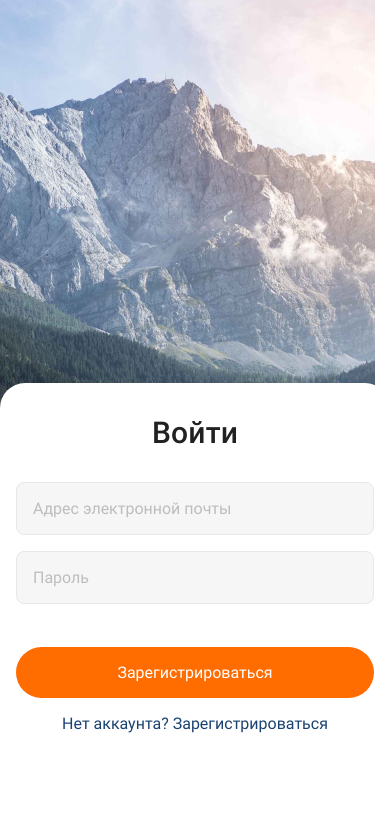
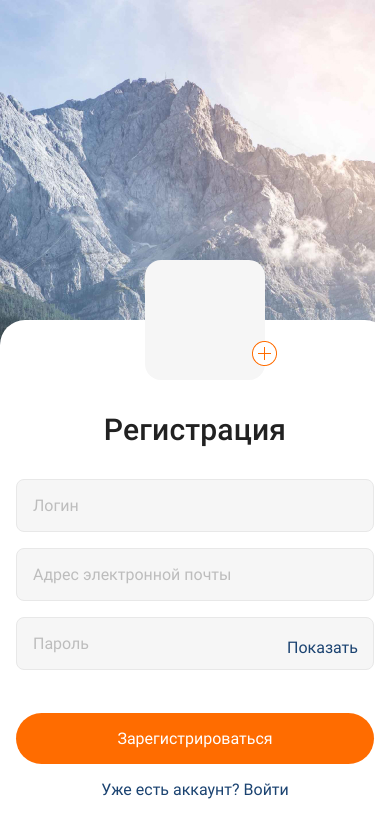
Before and after one commit to OrlyanSKY/react-nativ-hw-5, a React Native app: screen / in a window 390 px wide. Shown: the top 836 px of the page. Built offline with nearby package versions, Linux system fonts and the light colour scheme.

Commit message:
add focused inputs

```diff
--- a/App.js
+++ b/App.js
@@ -9,19 +9,19 @@ import {
 import { useEffect } from "react";
 import { useFonts } from "expo-font";
 import * as SplashScreen from "expo-splash-screen";
-// import RegistrationScreen from "./Screens/RegistrationScreen";
-import LoginScreen from "./Screens/LoginScreen";
+import RegistrationScreen from "./Screens/RegistrationScreen";
+// import LoginScreen from "./Screens/LoginScreen";
 
 export default function App() {
-  useEffect(() => {
-    const onRotate = () => {
-      const width = Dimensions.get("window").width;
-    };
-    Dimensions.addEventListener("change", onRotate);
-    return () => {
-      Dimensions.removeEventListener("change", onRotate);
-    };
-  }, []);
+  // useEffect(() => {
+  //   const onRotate = () => {
+  //     const width = Dimensions.get("window").width;
+  //   };
+  //   Dimensions.addEventListener("change", onRotate);
+  //   return () => {
+  //     Dimensions.removeEventListener("change", onRotate);
+  //   };
+  // }, []);
 
   //Fonts
   const [fontsLoaded] = useFonts({
@@ -46,8 +46,8 @@ export default function App() {
   return (
     <TouchableWithoutFeedback onPress={Keyboard.dismiss}>
       <View style={styles.container}>
-        {/* <RegistrationScreen /> */}
-        <LoginScreen />
+        <RegistrationScreen />
+        {/* <LoginScreen /> */}
         <StatusBar style="auto" />
       </View>
     </TouchableWithoutFeedback>
--- a/Components/LoginForm.js
+++ b/Components/LoginForm.js
@@ -1,4 +1,11 @@
-import { StyleSheet, TextInput, Keyboard, View } from "react-native";
+import {
+  StyleSheet,
+  TextInput,
+  Keyboard,
+  View,
+  Pressable,
+  Text,
+} from "react-native";
 import { useState } from "react";
 
 import AppButton from "./AppButton";
@@ -10,6 +17,19 @@ const initialState = {
 
 const LoginForm = ({ onFocus, onBlur }) => {
   const [state, setState] = useState(initialState);
+
+  const [emailFocused, setEmailFocused] = useState(false);
+  const [passwordFocused, setPasswordFocused] = useState(false);
+
+  const [isPasswordVisibile, setIsPasswordVisibile] = useState(false);
+
+  const handlePassVisibility = () => {
+    if (isPasswordVisibile) {
+      setIsPasswordVisibile(false);
+      return;
+    }
+    setIsPasswordVisibile(true);
+  };
 
   const onLogin = () => {
     console.log(state);
@@ -25,22 +45,50 @@ const LoginForm = ({ onFocus, onBlur }) => {
         onChangeText={(text) =>
           setState((prevState) => ({ ...prevState, email: text }))
         }
-        style={styles.input}
-        onFocus={onFocus}
-        onBlur={onBlur}
+        style={
+          emailFocused ? { ...styles.input, ...styles.onFocused } : styles.input
+        }
+        onFocus={() => {
+          onFocus();
+          setEmailFocused(true);
+        }}
+        onBlur={() => {
+          onBlur();
+          setEmailFocused(false);
+        }}
       />
+      <View style={styles.pressableBox}>
         <TextInput
           placeholder="Пароль"
           placeholderTextColor="#BDBDBD"
-        secureTextEntry={true}
-        onFocus={onFocus}
-        onBlur={onBlur}
+          secureTextEntry={!isPasswordVisibile}
+          onFocus={() => {
+            onFocus();
+            setPasswordFocused(true);
+          }}
+          onBlur={() => {
+            onBlur();
+            setPasswordFocused(false);
+          }}
           value={state.password}
           onChangeText={(text) =>
             setState((prevState) => ({ ...prevState, password: text }))
           }
-        style={{ ...styles.input, marginBottom: 43 }}
+          style={
+            passwordFocused
+              ? { ...styles.input, marginBottom: 0, ...styles.onFocused }
+              : { ...styles.input, marginBottom: 0 }
+          }
         />
+        <Pressable
+          onPress={handlePassVisibility}
+          style={{ position: "absolute", right: 16, top: "40%" }}
+        >
+          <Text style={styles.showField}>
+            {!isPasswordVisibile ? "Показать" : "Скрыть"}
+          </Text>
+        </Pressable>
+      </View>
       <AppButton title={"Зарегистрироваться"} onPress={onLogin} />
     </View>
   );
@@ -62,8 +110,19 @@ const styles = StyleSheet.create({
     marginBottom: 16,
     padding: 16,
   },
-  inputFocused: {
+  onFocused: {
     borderColor: "#FF6C00",
     backgroundColor: "#FFFFFF",
+    borderWidth: 2,
+  },
+  pressableBox: {
+    position: "relative",
+    marginBottom: 43,
+  },
+  showField: {
+    fontFamily: "Roboto400",
+    fontSize: 16,
+    lineHeight: 19,
+    color: "#1B4371",
   },
 });
--- a/Components/RegisterForm.js
+++ b/Components/RegisterForm.js
@@ -1,4 +1,11 @@
-import { StyleSheet, View, TextInput, Keyboard } from "react-native";
+import {
+  StyleSheet,
+  View,
+  TextInput,
+  Keyboard,
+  Pressable,
+  Text,
+} from "react-native";
 import { useState } from "react";
 import AppButton from "./AppButton";
 
@@ -8,14 +15,29 @@ const initialState = {
   password: "",
 };
 
-const RegisterForm = ({ onFocus, onBlur, isFocused }) => {
+const RegisterForm = ({ onFocus, onBlur }) => {
   const [state, setState] = useState(initialState);
+
+  const [loginFocused, setLoginFocused] = useState(false);
+  const [emailFocused, setEmailFocused] = useState(false);
+  const [passwordFocused, setPasswordFocused] = useState(false);
+
+  const [isPasswordVisibile, setIsPasswordVisibile] = useState(false);
+
+  const handlePassVisibility = () => {
+    if (isPasswordVisibile) {
+      setIsPasswordVisibile(false);
+      return;
+    }
+    setIsPasswordVisibile(true);
+  };
 
   const onRegister = () => {
     console.log(state);
     setState(initialState);
     Keyboard.dismiss();
   };
+
   return (
     <View style={styles.form}>
       <TextInput
@@ -25,9 +47,17 @@ const RegisterForm = ({ onFocus, onBlur, isFocused }) => {
         onChangeText={(text) =>
           setState((prevState) => ({ ...prevState, login: text }))
         }
-        style={styles.input}
-        onFocus={onFocus}
-        onBlur={onBlur}
+        style={
+          loginFocused ? { ...styles.input, ...styles.onFocused } : styles.input
+        }
+        onFocus={() => {
+          onFocus();
+          setLoginFocused(true);
+        }}
+        onBlur={() => {
+          onBlur();
+          setLoginFocused(false);
+        }}
       />
       <TextInput
         placeholder="Адрес электронной почты"
@@ -36,22 +66,50 @@ const RegisterForm = ({ onFocus, onBlur, isFocused }) => {
         onChangeText={(text) =>
           setState((prevState) => ({ ...prevState, email: text }))
         }
-        style={styles.input}
-        onFocus={onFocus}
-        onBlur={onBlur}
+        style={
+          emailFocused ? { ...styles.input, ...styles.onFocused } : styles.input
+        }
+        onFocus={() => {
+          onFocus();
+          setEmailFocused(true);
+        }}
+        onBlur={() => {
+          onBlur();
+          setEmailFocused(false);
+        }}
       />
+      <View style={styles.pressableBox}>
         <TextInput
           placeholder="Пароль"
           placeholderTextColor="#BDBDBD"
-        secureTextEntry={true}
-        onFocus={onFocus}
-        onBlur={onBlur}
+          secureTextEntry={!isPasswordVisibile}
+          onFocus={() => {
+            onFocus();
+            setPasswordFocused(true);
+          }}
+          onBlur={() => {
+            onBlur();
+            setPasswordFocused(false);
+          }}
           value={state.password}
           onChangeText={(text) =>
             setState((prevState) => ({ ...prevState, password: text }))
           }
-        style={{ ...styles.input, marginBottom: 43 }}
+          style={
+            passwordFocused
+              ? { ...styles.input, marginBottom: 0, ...styles.onFocused }
+              : { ...styles.input, marginBottom: 0 }
+          }
         />
+        <Pressable
+          onPress={handlePassVisibility}
+          style={{ position: "absolute", right: 16, top: "40%" }}
+        >
+          <Text style={styles.showField}>
+            {!isPasswordVisibile ? "Показать" : "Скрыть"}
+          </Text>
+        </Pressable>
+      </View>
       <AppButton title={"Зарегистрироваться"} onPress={onRegister} />
     </View>
   );
@@ -74,8 +132,19 @@ const styles = StyleSheet.create({
     marginBottom: 16,
     padding: 16,
   },
-  inputFocused: {
+  onFocused: {
     borderColor: "#FF6C00",
     backgroundColor: "#FFFFFF",
+    borderWidth: 2,
+  },
+  pressableBox: {
+    position: "relative",
+    marginBottom: 43,
+  },
+  showField: {
+    fontFamily: "Roboto400",
+    fontSize: 16,
+    lineHeight: 19,
+    color: "#1B4371",
   },
 });
--- a/Screens/LoginScreen.js
+++ b/Screens/LoginScreen.js
@@ -33,7 +33,7 @@ const LoginScreen = () => {
           <View
             style={{
               ...styles.inner,
-              // marginBottom: isShowKeyboard ? -165 : 0,
+              marginBottom: isShowKeyboard ? -200 : 0,
             }}
           >
             <View style={styles.titleBox}>
```
Lines whose indentation alone changed are shown as unchanged.
